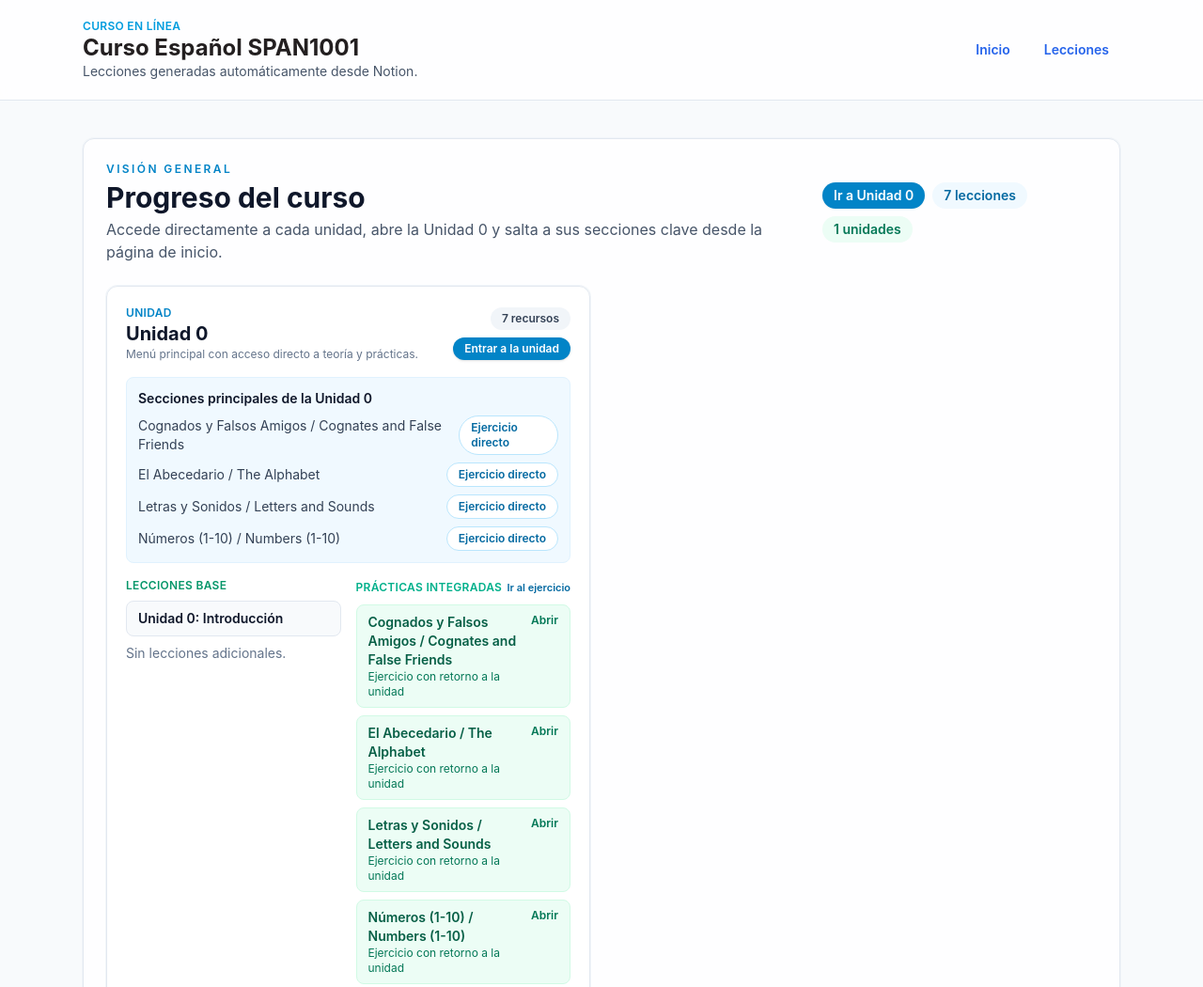
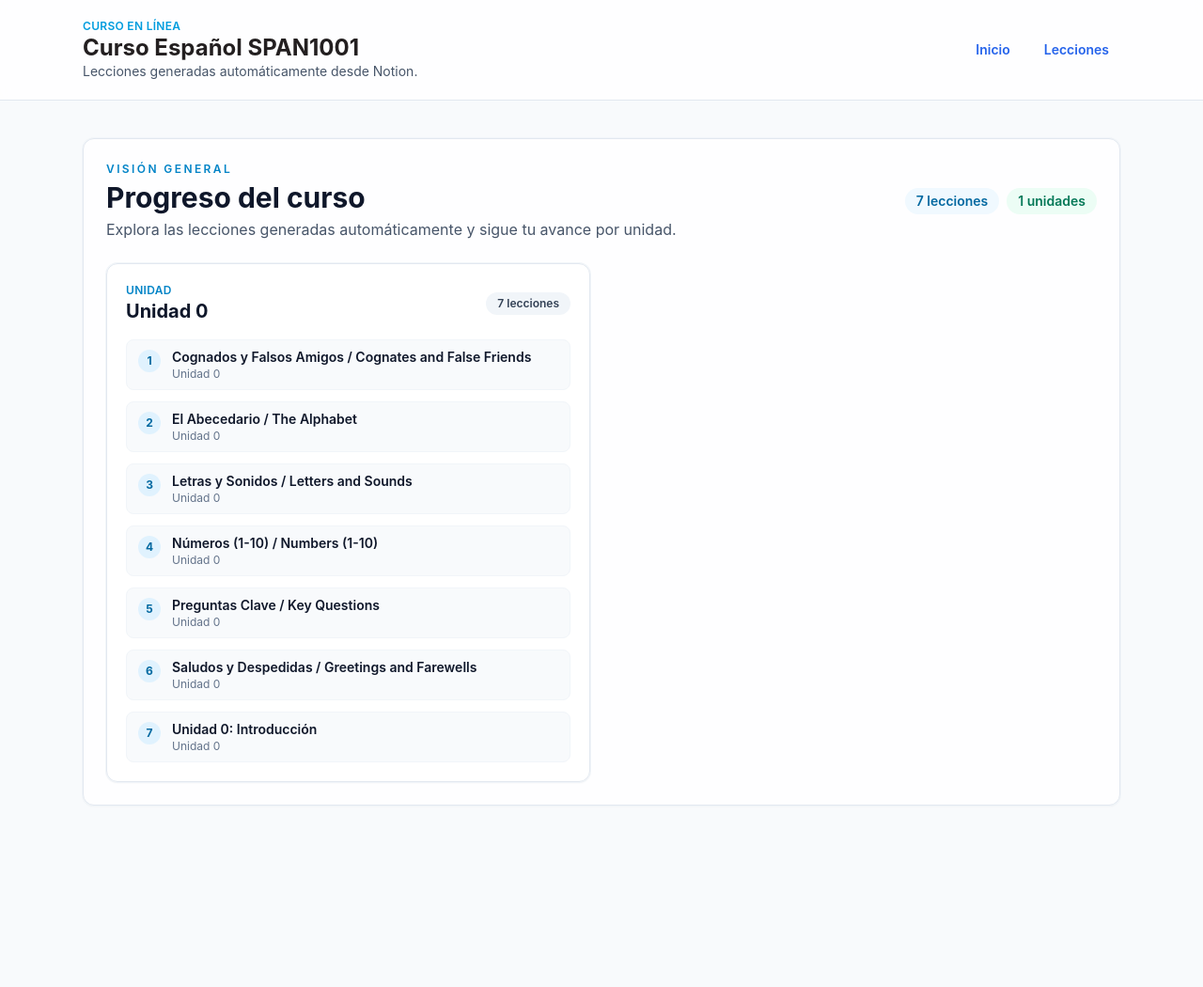
Before and after one commit to balpomorelitm/curso-espanol-span1001, an Astro site: page / in a window 1280 px wide. Shown: the top 1050 px of the page at 94% size. After the commit the page ends 897 px from the top, so only its background shows below. Built offline with nearby package versions, Linux system fonts and the light colour scheme; Astro itself is replaced by a stand-in of ours.

Commit message:
Revert "Restructure unit navigation and integrate exercises"

```diff
--- a/src/content/config.ts
+++ b/src/content/config.ts
@@ -5,8 +5,6 @@ const lessons = defineCollection({
   schema: z.object({
     title: z.string(),
     unit: z.string().optional(),
-    exercise: z.boolean().default(false),
-    parentUnitSlug: z.string().optional(),
   }),
 });
 
--- a/src/content/lessons/el-abecedario-the-alphabet.md
+++ b/src/content/lessons/el-abecedario-the-alphabet.md
@@ -2,8 +2,6 @@
 title: "El Abecedario / The Alphabet"
 unit: "Unidad 0"
 slug: "el-abecedario-the-alphabet"
-exercise: true
-parentUnitSlug: "unidad-0"
 ---
 
 **1. Escribe la letra inicial que falta: _V__no 🍷**
--- a/src/content/lessons/letras-y-sonidos-letters-and-sounds.md
+++ b/src/content/lessons/letras-y-sonidos-letters-and-sounds.md
@@ -2,8 +2,6 @@
 title: "Letras y Sonidos / Letters and Sounds"
 unit: "Unidad 0"
 slug: "letras-y-sonidos-letters-and-sounds"
-exercise: true
-parentUnitSlug: "unidad-0"
 ---
 
 **1. Completa con B o V: "El __________ino toca la guitarra."**
--- a/src/content/lessons/numeros-1-10-numbers-1-10.md
+++ b/src/content/lessons/numeros-1-10-numbers-1-10.md
@@ -2,8 +2,6 @@
 title: "Números (1-10) / Numbers (1-10)"
 unit: "Unidad 0"
 slug: "numeros-1-10-numbers-1-10"
-exercise: true
-parentUnitSlug: "unidad-0"
 ---
 
 **1. Escribe en inglés el número: “Cinco”**
--- a/src/env.d.ts
+++ /dev/null
@@ -1 +0,0 @@
-/// <reference path="../.astro/types.d.ts" />
--- a/src/pages/index.astro
+++ b/src/pages/index.astro
@@ -10,21 +10,7 @@ const units = lessons.reduce((map, lesson) => {
   return map;
 }, new Map<string, typeof lessons[number][]>());
 
-const slugify = (text: string) =>
-  text
-    .normalize('NFD')
-    .replace(/\p{Diacritic}/gu, '')
-    .toLowerCase()
-    .replace(/[^a-z0-9]+/g, '-')
-    .replace(/(^-|-$)+/g, '');
-
-const sortedUnits = Array.from(units.entries()).sort(([a], [b]) => {
-  if (a === 'Unidad 0') return -1;
-  if (b === 'Unidad 0') return 1;
-  return a.localeCompare(b, 'es');
-});
-
-const baseUrl = import.meta.env.BASE_URL;
+const sortedUnits = Array.from(units.entries()).sort(([a], [b]) => a.localeCompare(b, 'es'));
 ---
 
 <Layout title="Panel de lecciones">
@@ -33,12 +19,9 @@ const baseUrl = import.meta.env.BASE_URL;
       <div class="space-y-1">
         <p class="text-xs font-semibold uppercase tracking-[0.2em] text-sky-600">Visión general</p>
         <h2 class="text-3xl font-bold text-slate-900">Progreso del curso</h2>
-        <p class="text-slate-600">Accede directamente a cada unidad, abre la Unidad 0 y salta a sus secciones clave desde la página de inicio.</p>
+        <p class="text-slate-600">Explora las lecciones generadas automáticamente y sigue tu avance por unidad.</p>
       </div>
-      <div class="flex flex-wrap gap-2 text-sm text-slate-600 items-center">
-        <a href={`${baseUrl}#unidad-0`} class="inline-flex items-center gap-2 rounded-full bg-sky-600 px-3 py-1 font-semibold text-white shadow-sm hover:bg-sky-700 transition-colors">
-          Ir a Unidad 0
-        </a>
+      <div class="flex flex-wrap gap-2 text-sm text-slate-600">
         <span class="rounded-full bg-sky-50 px-3 py-1 font-semibold text-sky-700">{lessons.length} lecciones</span>
         <span class="rounded-full bg-emerald-50 px-3 py-1 font-semibold text-emerald-700">{sortedUnits.length} unidades</span>
       </div>
@@ -51,99 +34,35 @@ const baseUrl = import.meta.env.BASE_URL;
         </div>
       )}
 
-      {sortedUnits.map(([unit, unitLessons]) => {
-        const primaryLesson = unitLessons.find((lesson) => !lesson.data.exercise) ?? unitLessons[0];
-        const supportingLessons = unitLessons.filter((lesson) => !lesson.data.exercise && lesson.slug !== primaryLesson?.slug);
-        const exercises = unitLessons.filter((lesson) => lesson.data.exercise);
-        const unitAnchor = slugify(unit);
-        return (
-          <article id={unitAnchor} class="flex flex-col gap-4 rounded-xl border border-slate-200 bg-white/90 p-5 shadow-sm ring-1 ring-slate-100">
-            <header class="flex items-center justify-between gap-3">
+      {sortedUnits.map(([unit, unitLessons]) => (
+        <article class="flex flex-col gap-4 rounded-xl border border-slate-200 bg-white/90 p-5 shadow-sm ring-1 ring-slate-100">
+          <header class="flex items-center justify-between">
             <div>
               <p class="text-xs font-semibold uppercase tracking-wide text-sky-600">Unidad</p>
               <h3 class="text-xl font-bold text-slate-900">{unit}</h3>
-                <p class="text-xs text-slate-500">Menú principal con acceso directo a teoría y prácticas.</p>
             </div>
-              <div class="flex flex-col items-end gap-2 text-right">
-                <span class="rounded-full bg-slate-100 px-3 py-1 text-xs font-semibold text-slate-700">{unitLessons.length} recursos</span>
-                {primaryLesson && (
-                  <a class="inline-flex items-center gap-2 rounded-full bg-sky-600 px-3 py-1 text-xs font-semibold text-white shadow hover:bg-sky-700 transition-colors"
-                     href={`${baseUrl}lessons/${primaryLesson.slug}/`}>
-                    Entrar a la unidad
-                  </a>
-                )}
-              </div>
+            <span class="rounded-full bg-slate-100 px-3 py-1 text-xs font-semibold text-slate-700">{unitLessons.length} lecciones</span>
           </header>
 
-            {unit === 'Unidad 0' && exercises.length > 0 && (
-              <div class="rounded-lg border border-sky-100 bg-sky-50 p-3 text-sm text-slate-700">
-                <p class="font-semibold text-slate-900 mb-2">Secciones principales de la Unidad 0</p>
-                <ul class="space-y-2">
-                  {exercises.slice(0, 4).map((lesson) => (
-                    <li class="flex items-center justify-between gap-2">
-                      <span class="text-slate-700">{lesson.data.title}</span>
-                      <div class="flex gap-2 text-xs">
-                        <a class="rounded-full bg-white px-3 py-1 font-semibold text-sky-700 border border-sky-200 hover:bg-sky-100 transition-colors"
-                           href={`${baseUrl}lessons/${lesson.slug}/`}>
-                          Ejercicio directo
+          <ol class="space-y-3 text-sm text-slate-700">
+            {unitLessons.map((lesson, index) => (
+              <li class="flex items-start gap-3 rounded-lg border border-slate-100 bg-slate-50 px-3 py-2">
+                <span class="mt-0.5 inline-flex h-6 w-6 items-center justify-center rounded-full bg-sky-100 text-xs font-bold text-sky-700">
+                  {index + 1}
+                </span>
+                <div class="flex flex-1 flex-col">
+                  {/* Añadimos la base URL al enlace dinámico */}
+                  <a class="font-semibold text-slate-900 hover:text-sky-700"
+                     href={`${import.meta.env.BASE_URL}/lessons/${lesson.slug}/`}>
+                    {lesson.data.title}
                   </a>
+                  {lesson.data.unit && <p class="text-xs text-slate-500">{lesson.data.unit}</p>}
                 </div>
               </li>
             ))}
-                </ul>
-              </div>
-            )}
-
-            <div class="grid gap-4 md:grid-cols-2 text-sm">
-              <div class="space-y-2">
-                <p class="text-xs font-semibold uppercase tracking-wide text-emerald-600">Lecciones base</p>
-                <div class="space-y-2">
-                  {primaryLesson && (
-                    <a class="block rounded-lg border border-slate-200 bg-slate-50 px-3 py-2 font-semibold text-slate-900 hover:border-sky-200 hover:text-sky-700 transition-colors"
-                       href={`${baseUrl}lessons/${primaryLesson.slug}/`}>
-                      {primaryLesson.data.title}
-                    </a>
-                  )}
-                  {supportingLessons.map((lesson) => (
-                    <a class="block rounded-lg border border-slate-200 bg-slate-50 px-3 py-2 text-slate-800 hover:border-sky-200 hover:text-sky-700 transition-colors"
-                       href={`${baseUrl}lessons/${lesson.slug}/`}>
-                      {lesson.data.title}
-                    </a>
+          </ol>
+        </article>
       ))}
-                  {supportingLessons.length === 0 && <p class="text-slate-500">Sin lecciones adicionales.</p>}
-                </div>
-              </div>
-
-              <div class="space-y-2">
-                <div class="flex items-center justify-between">
-                  <p class="text-xs font-semibold uppercase tracking-wide text-brand-green">Prácticas integradas</p>
-                  {exercises[0] && (
-                    <a class="text-[11px] font-semibold text-sky-700 hover:text-sky-900" href={`${baseUrl}lessons/${exercises[0].slug}/`}>
-                      Ir al ejercicio
-                    </a>
-                  )}
-                </div>
-                <div class="space-y-2">
-                  {exercises.map((lesson) => (
-                    <div class="rounded-lg border border-emerald-100 bg-emerald-50 px-3 py-2">
-                      <div class="flex items-start justify-between gap-2">
-                        <div class="flex flex-col">
-                          <span class="font-semibold text-emerald-800">{lesson.data.title}</span>
-                          <span class="text-xs text-emerald-700">Ejercicio con retorno a la unidad</span>
-                        </div>
-                        <a class="text-xs font-semibold text-emerald-700 hover:text-emerald-900" href={`${baseUrl}lessons/${lesson.slug}/`}>
-                          Abrir
-                        </a>
-                      </div>
-                    </div>
-                  ))}
-                  {exercises.length === 0 && <p class="text-slate-500">Prácticas en camino.</p>}
-                </div>
-              </div>
-            </div>
-          </article>
-        );
-      })}
     </div>
   </div>
 </Layout>
--- a/src/pages/lessons/[slug].astro
+++ b/src/pages/lessons/[slug].astro
@@ -17,10 +17,6 @@ const { Content, headings } = await entry.render();
 
 // Encontrar si hay sección de práctica para el botón directo
 const practiceHeading = headings.find(h => h.text.includes("Práctica") || h.text.includes("Exercises"));
-
-const baseUrl = import.meta.env.BASE_URL;
-const returnLink = entry.data.parentUnitSlug ? `${baseUrl}#${entry.data.parentUnitSlug}` : baseUrl;
-const returnLabel = entry.data.parentUnitSlug ? 'Volver a la unidad' : 'Volver al curso';
 ---
 
 <Layout title={`${entry.data.title} - Curso Español`}>
@@ -51,8 +47,8 @@ const returnLabel = entry.data.parentUnitSlug ? 'Volver a la unidad' : 'Volver a
           </div>
 
           <div class="bg-brand-accent/10 rounded-lg p-4 border border-brand-accent/20">
-            <a href={returnLink} class="flex items-center gap-2 text-sm font-semibold text-brand-dark hover:text-brand-blue transition-colors">
-              <span>←</span> {returnLabel}
+            <a href={import.meta.env.BASE_URL} class="flex items-center gap-2 text-sm font-semibold text-brand-dark hover:text-brand-blue transition-colors">
+              <span>←</span> Volver al curso
             </a>
           </div>
         </nav>
@@ -68,11 +64,6 @@ const returnLabel = entry.data.parentUnitSlug ? 'Volver a la unidad' : 'Volver a
               <span class="inline-block bg-brand-green text-white text-[10px] font-bold px-2 py-0.5 rounded uppercase tracking-wider">
                 {entry.data.unit}
               </span>
-              {entry.data.exercise && (
-                <span class="inline-flex items-center gap-1 bg-white/20 text-white text-[10px] font-bold px-2 py-0.5 rounded uppercase tracking-wider">
-                  Ejercicio
-                </span>
-              )}
               {practiceHeading && (
                 <a href={`#${practiceHeading.slug}`}
                    class="inline-flex items-center gap-1 bg-white/20 hover:bg-white/30 text-white text-[10px] font-bold px-2 py-0.5 rounded uppercase tracking-wider transition-colors cursor-pointer">
@@ -128,8 +119,8 @@ const returnLabel = entry.data.parentUnitSlug ? 'Volver a la unidad' : 'Volver a
           </div>
 
           <div class="mt-12 pt-8 border-t border-slate-100 text-center">
-            <a href={returnLink} class="inline-flex items-center gap-2 text-brand-dark font-medium hover:text-brand-blue transition-colors bg-slate-50 px-4 py-2 rounded-full border border-slate-200 hover:border-brand-blue/30">
-              <span>←</span> {returnLabel}
+            <a href={import.meta.env.BASE_URL} class="inline-flex items-center gap-2 text-brand-dark font-medium hover:text-brand-blue transition-colors bg-slate-50 px-4 py-2 rounded-full border border-slate-200 hover:border-brand-blue/30">
+              <span>←</span> Volver al índice del curso
             </a>
           </div>
         </div>
```
Also changed, not shown: src/content/lessons/cognados-y-falsos-amigos-cognates-and-false-friends.md (+0 -2 lines), src/content/lessons/preguntas-clave-key-questions.md (+0 -2 lines), src/content/lessons/saludos-y-despedidas-greetings-and-farewells.md (+0 -2 lines). Lines whose indentation alone changed are shown as unchanged.
